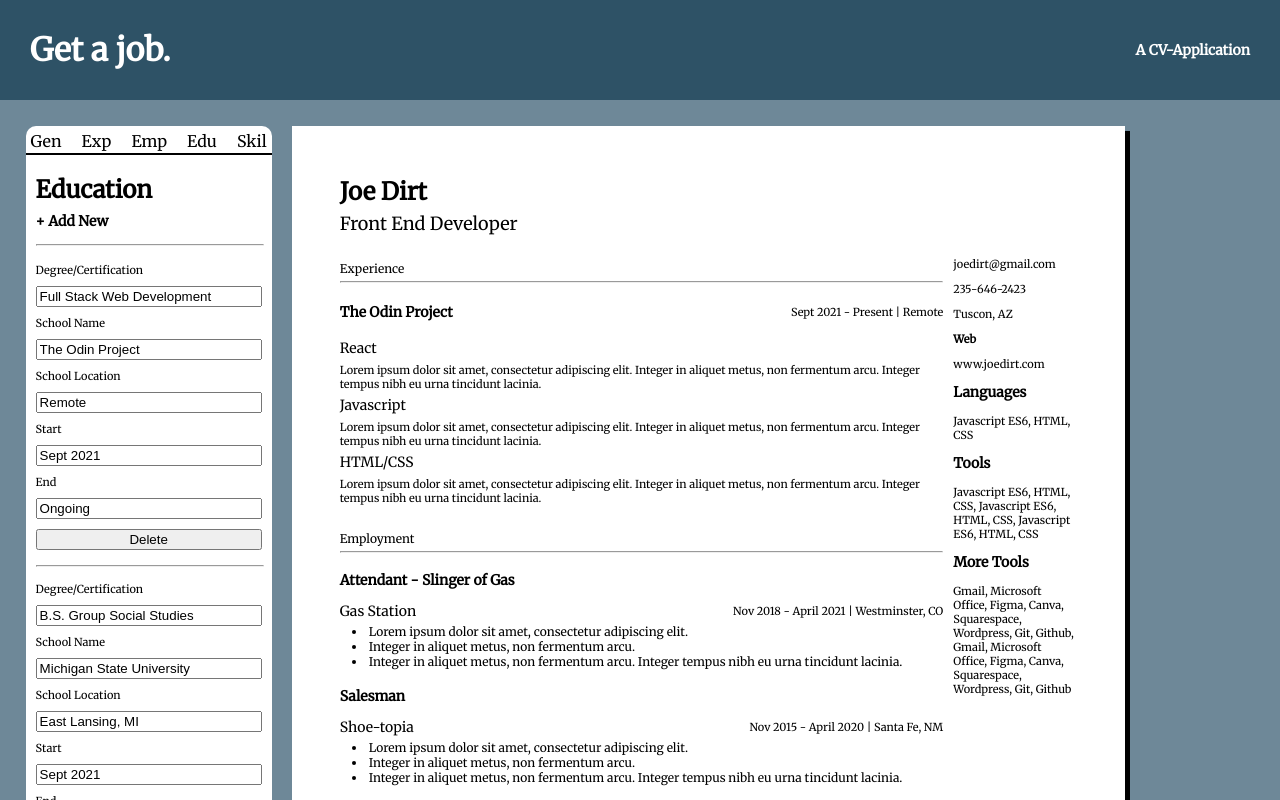
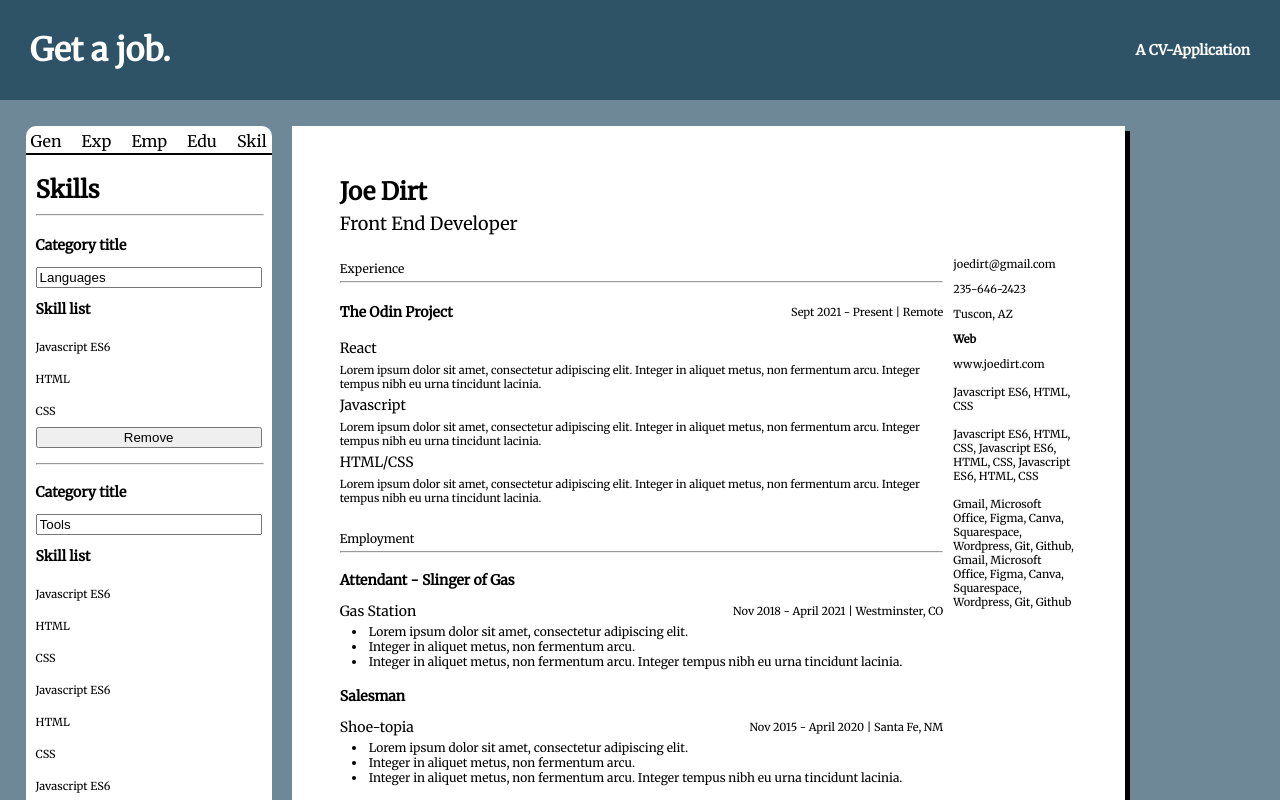
Before and after one commit to napolitanj/resume-builder, a React (Create React App) app: page / in a window 1280 px wide. Shown: the top 800 px of the page. Built offline with nearby package versions, Linux system fonts and the light colour scheme.

Commit message:
Add basic format for skill edit

```diff
--- a/src/components/EditMode.js
+++ b/src/components/EditMode.js
@@ -3,6 +3,8 @@ import EditGeneral from './editComponents/EditGeneral'
 import EditExperience from './editComponents/EditExperience'
 import EditEmployment from './editComponents/EditEmployment'
 import EditEducation from './editComponents/EditEducation'
+import EditSkills from './editComponents/EditSkills'
+
 
 class EditMode extends Component {
     render() {
@@ -74,7 +76,16 @@ class EditMode extends Component {
             addNewEducation={addNewEducation}
             />
           </div>
-      )}
+        )
+      } else if (mainProps.activeTab === 5) {
+          return (
+            <div className="editWindow">
+              <EditSkills
+              mainProps={mainProps}
+              />
+            </div>
+            )
+          }
     }
 }
 
--- a/src/components/Main.js
+++ b/src/components/Main.js
@@ -10,7 +10,7 @@ class Main extends Component {
       //editMode false is preview mode, editMode true is editMode
       editMode: false,
       addWebsite:false,
-      activeTab:4,
+      activeTab:5,
       generalInfo: {
         firstName: 'Joe',
         lastName: 'Dirt',
@@ -101,15 +101,15 @@ class Main extends Component {
       ],
       skills: [
         {
-          category: "Languages",
+          title: "Languages",
           skillList: ["Javascript ES6", "HTML", "CSS"]
         },
         {
-          category: "Tools",
+          title: "Tools",
           skillList: ["Javascript ES6", "HTML", "CSS","Javascript ES6", "HTML", "CSS","Javascript ES6", "HTML", "CSS"]
         },
         {
-          category: "More Tools",
+          title: "More Tools",
           skillList: ["Gmail","Microsoft Office","Figma","Canva","Squarespace","Wordpress","Git","Github","Gmail","Microsoft Office","Figma","Canva","Squarespace","Wordpress","Git","Github"]
         },
       ]
--- /dev/null
+++ b/src/components/editComponents/EditSkills.js
@@ -0,0 +1,25 @@
+import React, { Component } from 'react'
+
+export default class EditSkills extends Component {
+  render() {
+      const {mainProps} = this.props
+    return (
+      <div>
+            <h2>Skills</h2>
+            <hr style={{width:"100%", marginTop:"15px"}}></hr>
+            {mainProps.skills.map(category =>
+                <div className="editExpCategory">
+                    <h3>Category title</h3>
+                    <input value={category.title}></input>
+                    <h3>Skill list</h3>
+                    {category.skillList.map(skill =>
+                        <p>{skill}</p>
+                    )}
+                    <button>Remove</button>
+                    <hr style={{width:"100%", marginTop:"15px"}}></hr>
+                </div>
+            )}
+      </div>
+    )
+  }
+}
```
